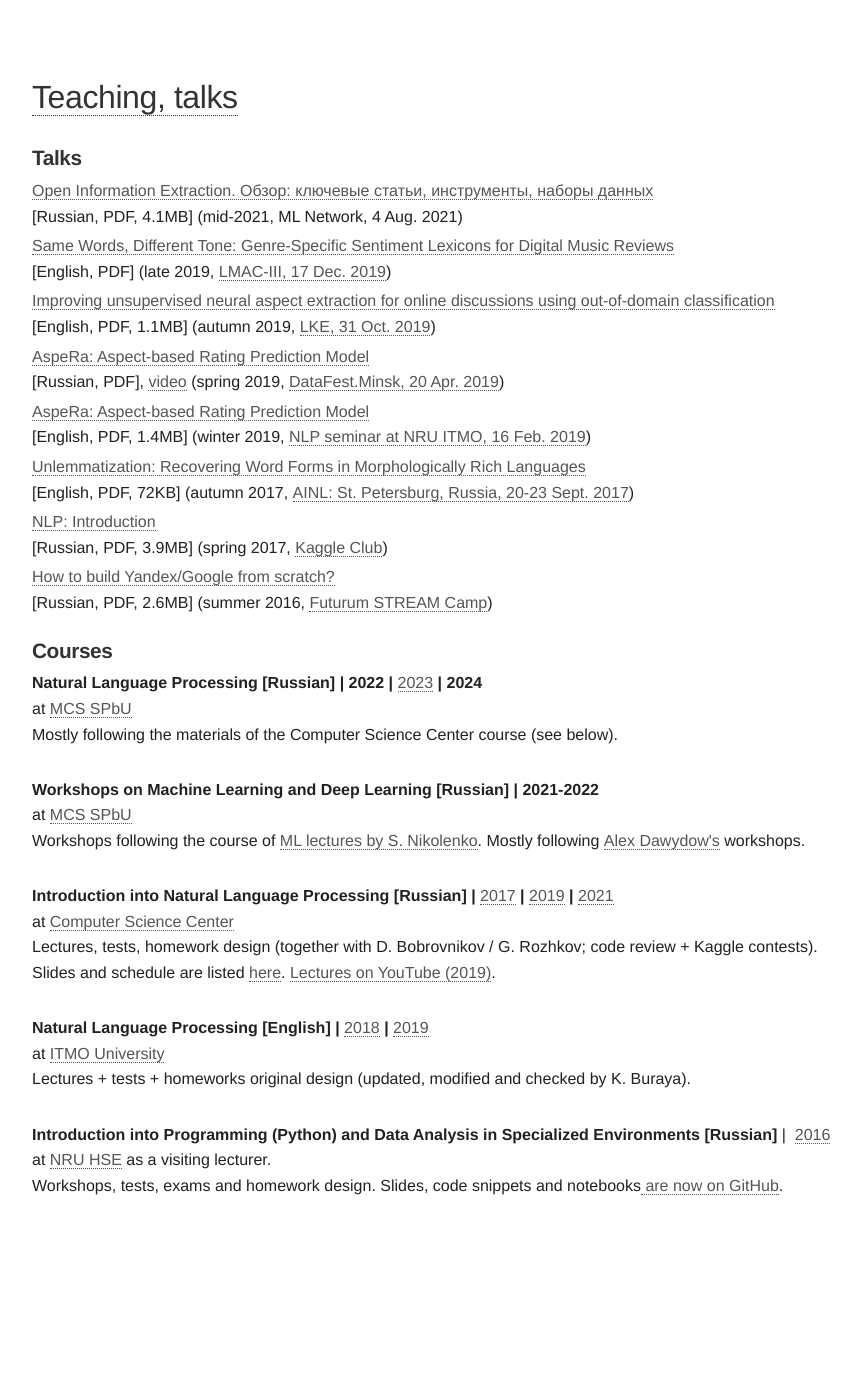
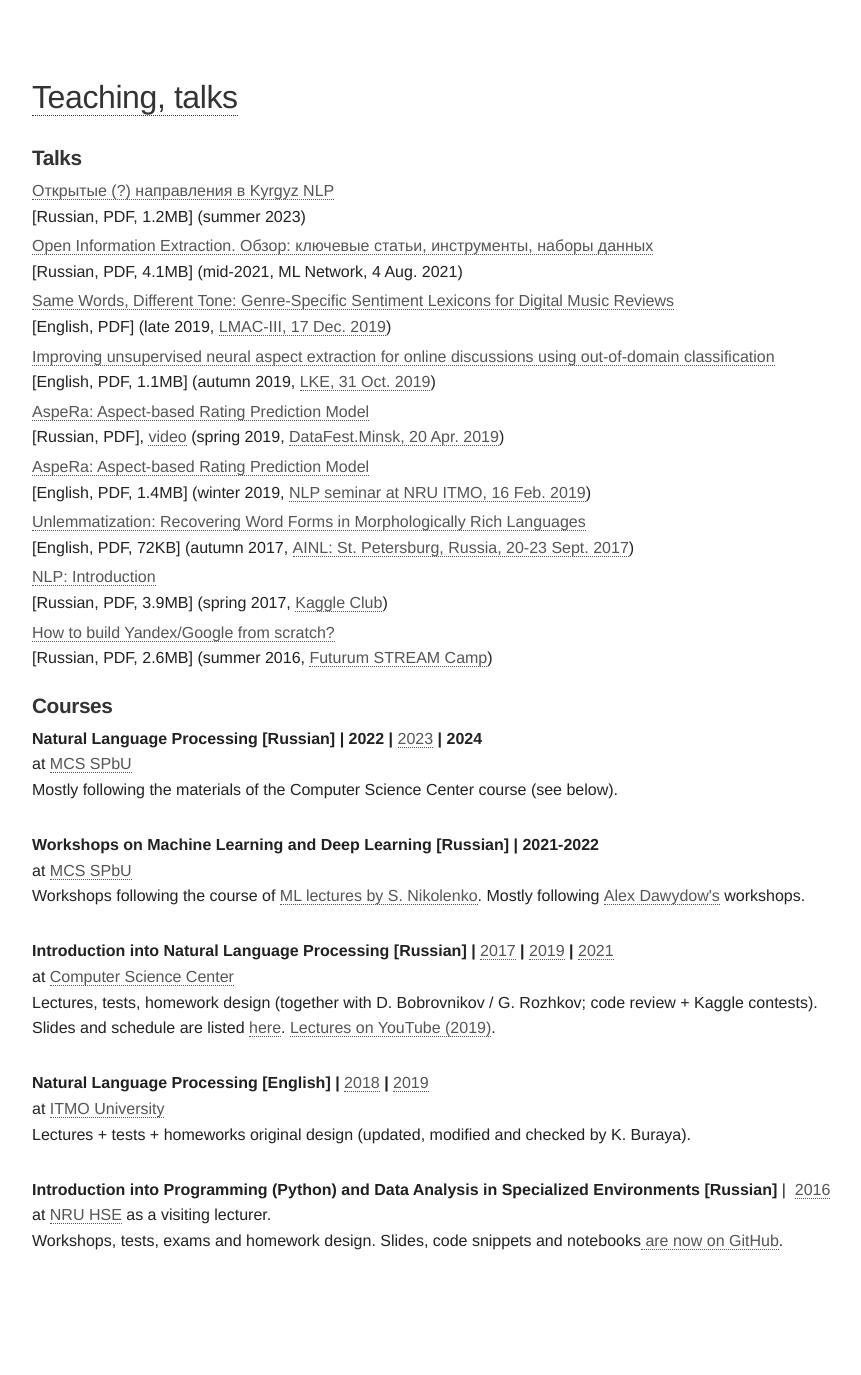
Before and after one commit to alexeyev/alexeyev.github.io, a Jekyll site: the page built from blahblahblah.html, in a window 1280 px wide. Shown: the whole page, without its empty margins (208-1069 px from the left). Built offline with Jekyll 4.4.1, drawn with Linux system fonts in a browser that asks for light colours; before the commit the page ends 1320 px from its top, so only the background shows below that.

Commit message:
Update blahblahblah.html

```diff
--- a/blahblahblah.html
+++ b/blahblahblah.html
@@ -15,6 +15,11 @@ layout: default
 <div class="content list">
     <h3>Talks</h3>
     <ul>
+	<li><b><a href="/pdf/kyrgyz-nlp-slides_2023.pdf">
+		Открытые (?) направления в Kyrgyz NLP</a></b>
+		<br/>[Russian, PDF, 1.2MB]
+		(summer 2023)
+		<br/>
 	<li><b><a href="/pdf/Alekseev_OIE2021.pdf">
 		Open Information Extraction. Обзор: ключевые статьи, инструменты, наборы данных</a></b>
 		<br/>[Russian, PDF, 4.1MB]
```
